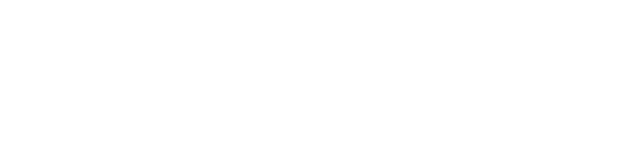
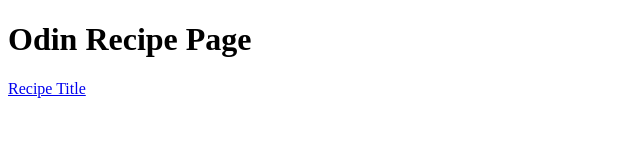
Before and after one commit to codecrusherr/odin-recipes, a plain HTML site: page index.html in a window 1280 px wide. Shown: the whole page, without its empty margins (0-640 px from the left). Drawn offline with Linux system fonts and the light colour scheme.

```diff
--- a/index.html
+++ b/index.html
@@ -7,9 +7,7 @@
 
 <body>
 
-
-
-
-
+    <h1>Odin Recipe Page</h1>
+    <a href=" " > Recipe Title</a>
 </body>
 </html>
```
Also changed, not shown: recipes/lasagna.html (added).
